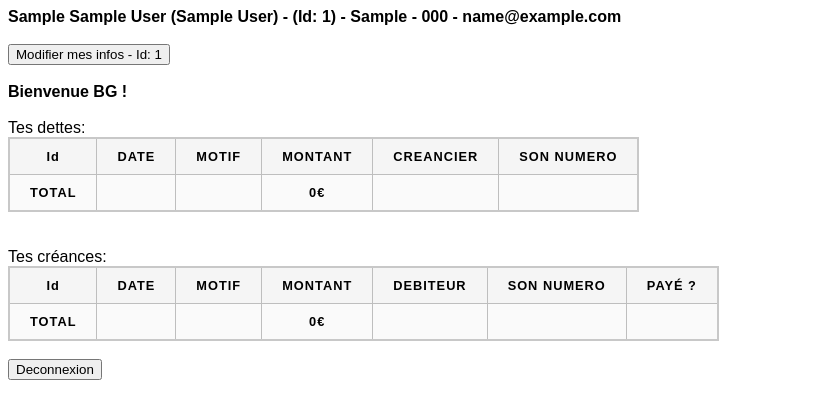
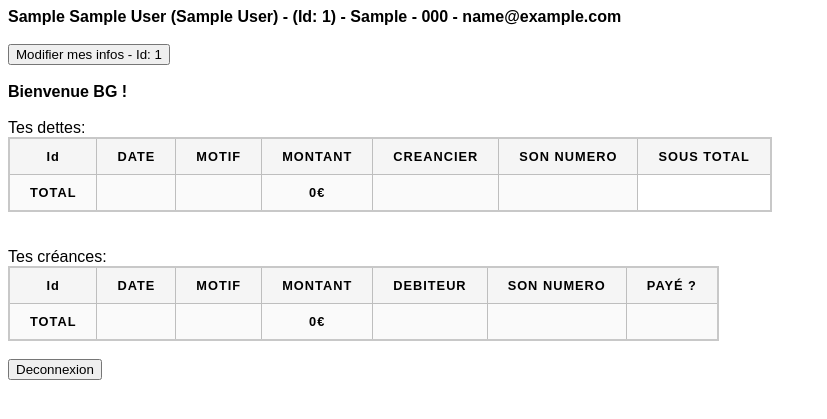
Before and after one commit to PaulFl/html, a PHP site: page /tresorerie/password_verif.php in a window 1280 px wide. Shown: the top 419 px of the page, without its empty margins (0-827 px from the left). Run offline with PHP 8.4, Linux system fonts and the light colour scheme; the visitor is signed in with stand-in values (Sample User, id 1); tables that the repository leaves empty or names only in its code hold one stand-in row (values such as "Sample post").

Commit message:
added subtotals

```diff
--- a/tresorerie/password_verif.php
+++ b/tresorerie/password_verif.php
@@ -43,6 +43,10 @@ if (isset($_SESSION['id']) AND isset($_SESSION['pseudo'])) {
     echo "Tes dettes: <br>";
     echo "<table>";
     $reponse = $bdd->query('SELECT transactions.id as transacid, transactions.motif, transactions.date, transactions.montant, transactions.debiteur, users.id, users.surnom, users.phone_number FROM transactions JOIN users on transactions.creancier = users.id where transactions.debiteur = ' . $resultat['id'] . " ORDER BY users.id");
+    $response_totals = $bdd->query('SELECT count(transactions.Id) as nombre, sum(transactions.montant) as somme, transactions.debiteur, users.id
+FROM transactions JOIN users on transactions.creancier = users.id
+WHERE transactions.debiteur = ' . $resultat['id'] . '
+GROUP BY users.id ORDER BY users.id');
 
     echo "<tr>";
     echo "<td>";
@@ -63,9 +67,14 @@ if (isset($_SESSION['id']) AND isset($_SESSION['pseudo'])) {
     echo "<td>";
     echo "<b>SON NUMERO</b>";
     echo "</td>";
+    echo "<td>";
+    echo "<b>SOUS TOTAL</b>";
+    echo "</td>";
     echo "</tr>";
 
     $total_dettes = 0;
+
+    $current_user_id = -1;
 
     while ($donnees = $reponse->fetch()) {
         $total_dettes += $donnees['montant'];
@@ -88,6 +97,18 @@ if (isset($_SESSION['id']) AND isset($_SESSION['pseudo'])) {
         echo "<td>";
         echo $donnees['phone_number'];
         echo "</td>";
+
+
+        if ($donnees['id'] != $current_user_id) {
+            $donnees_total = $response_totals->fetch();
+            $current_user_id = $donnees_total['id'];
+            $current_user_sum = $donnees_total['somme'];
+            $current_user_count = $donnees_total['nombre'];
+            echo "<td rowspan='$current_user_count'>";
+            echo round($current_user_sum, 2, PHP_ROUND_HALF_UP) . ' €';
+            echo "</td>";
+        }
+
         echo "</tr>";
     }
 
@@ -235,6 +256,10 @@ else {
             echo "Tes dettes: <br>";
             echo "<table>";
             $reponse = $bdd->query('SELECT transactions.id as transacid, transactions.motif, transactions.date, transactions.montant, transactions.debiteur, users.id, users.surnom, users.phone_number FROM transactions JOIN users on transactions.creancier = users.id where transactions.debiteur = ' . $resultat['id'] . " ORDER BY users.id");
+            $response_totals = $bdd->query('SELECT count(transactions.Id) as nombre, sum(transactions.montant) as somme, transactions.debiteur, users.id
+FROM transactions JOIN users on transactions.creancier = users.id
+WHERE transactions.debiteur = ' . $resultat['id'] . '
+GROUP BY users.id ORDER BY users.id');
 
             echo "<tr>";
             echo "<td>";
@@ -255,9 +280,14 @@ else {
             echo "<td>";
             echo "<b>SON NUMERO</b>";
             echo "</td>";
+            echo "<td>";
+            echo "<b>SOUS TOTAL</b>";
+            echo "</td>";
             echo "</tr>";
 
             $total_dettes = 0;
+
+            $current_user_id = -1;
 
             while ($donnees = $reponse->fetch()) {
                 $total_dettes += $donnees['montant'];
@@ -280,6 +310,18 @@ else {
                 echo "<td>";
                 echo $donnees['phone_number'];
                 echo "</td>";
+
+
+                if ($donnees['id'] != $current_user_id) {
+                    $donnees_total = $response_totals->fetch();
+                    $current_user_id = $donnees_total['id'];
+                    $current_user_sum = $donnees_total['somme'];
+                    $current_user_count = $donnees_total['nombre'];
+                    echo "<td rowspan='$current_user_count'>";
+                    echo round($current_user_sum, 2, PHP_ROUND_HALF_UP) . ' €';
+                    echo "</td>";
+                }
+
                 echo "</tr>";
             }
 
```
